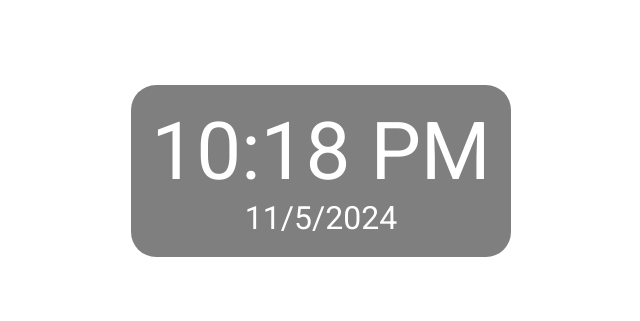
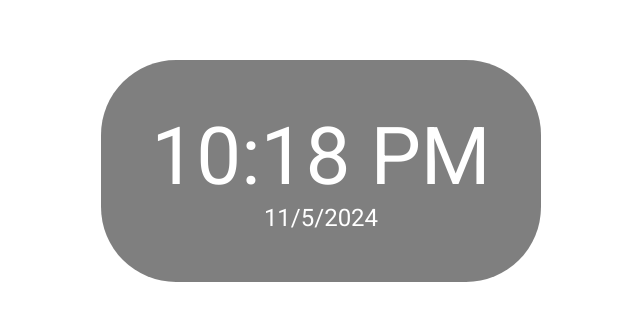
Before and after one commit to 12grassiscool34/background-clock, a plain HTML site: page index.html in a window 1280 px wide. Shown: the part 229-550 px from the top of the page, without its empty margins (319-959 px from the left). Drawn offline with Linux system fonts and the light colour scheme.

Commit message:
Update index.html

```diff
--- a/index.html
+++ b/index.html
@@ -22,14 +22,15 @@
         .container {
             text-align: center;
             background-color: rgba(0, 0, 0, 0.5); /* Dark shaded background */
-            border-radius: 25px; /* Rounded corners to form a pill shape */
-            padding: 20px;
+            border-radius: 75px; /* More rounded corners */
+            padding: 50px;
         }
         .clock {
             font-size: 5em;
         }
         .date {
-            font-size: 2em;
+            font-size: 1.5em;
+            margin-top: 0px;
         }
     </style>
 </head>
```
